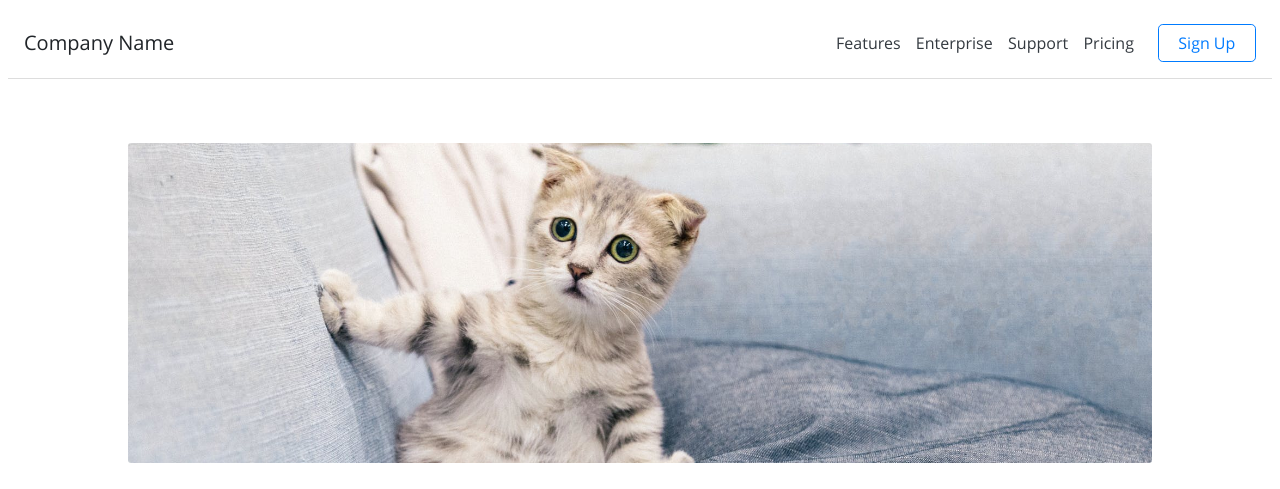
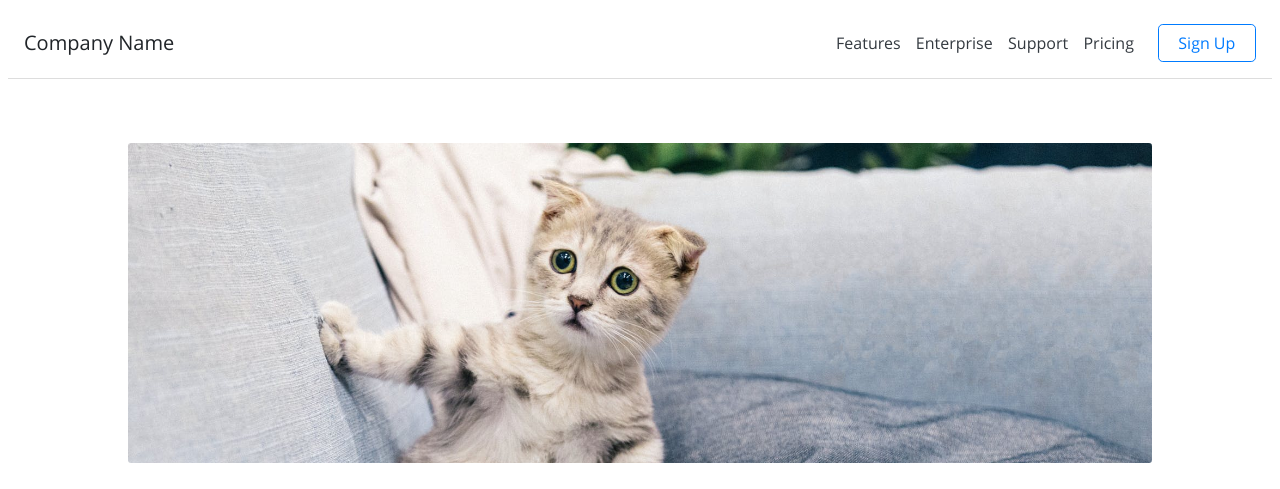
Before and after one commit to Jsgtaj/CSS_Exam_Justin_S, a plain HTML site: page index.html in a window 1280 px wide. Shown: the top 489 px of the page. Drawn offline with Linux system fonts and the light colour scheme; files whose address does not match are found by name; a web font is replaced by a local one.

Commit message:
changed bannerimage position

```diff
--- a/main.css
+++ b/main.css
@@ -197,7 +197,7 @@ header ul li a:active {
   /*Photo by Tranmautritam from Pexels*/
   background-size: cover;
   background-repeat: no-repeat;
-  background-position: 0 -8rem;
+  background-position: 0 -6rem;
   margin-bottom: 2rem;
 }
 /*footer styles*/
```
